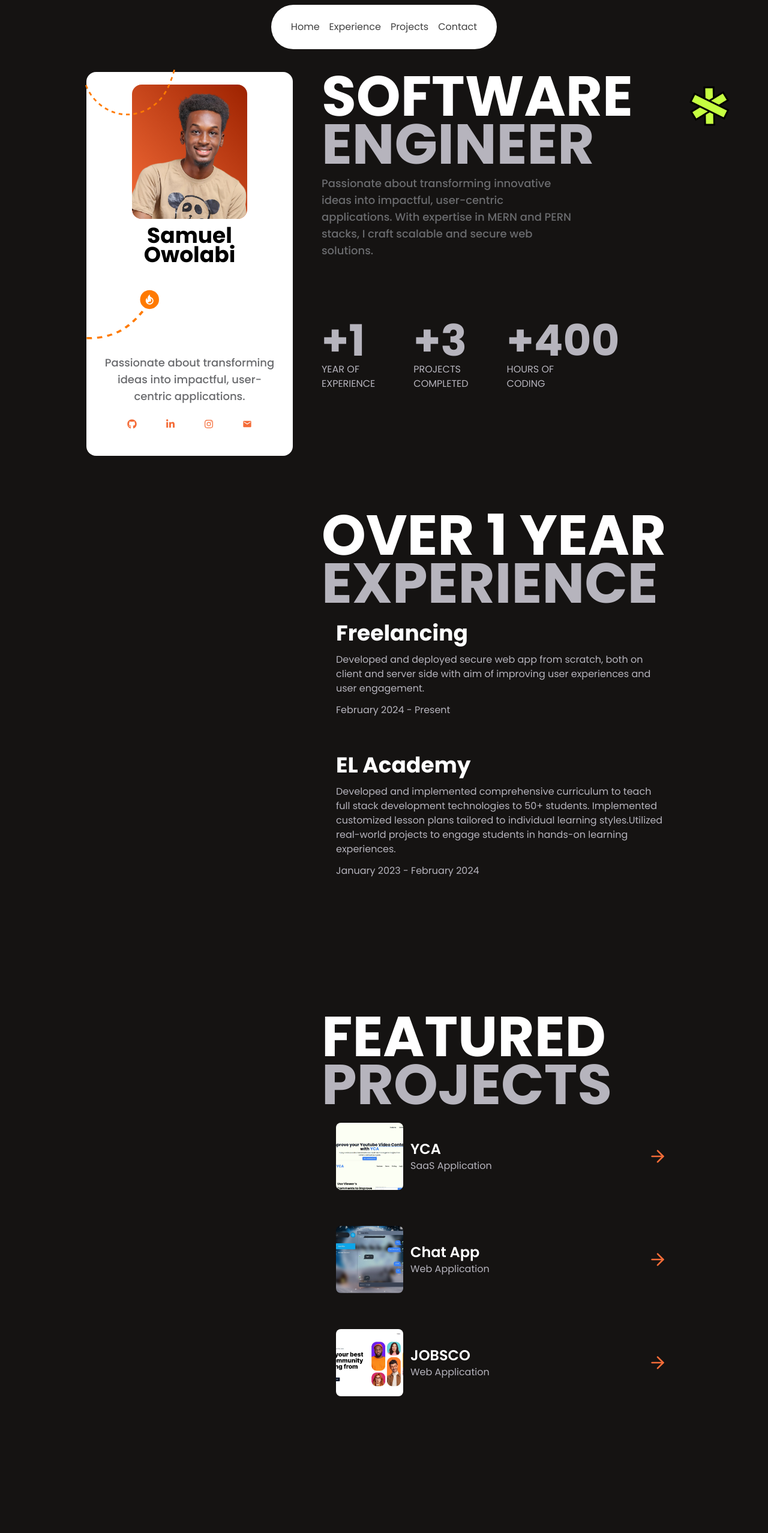
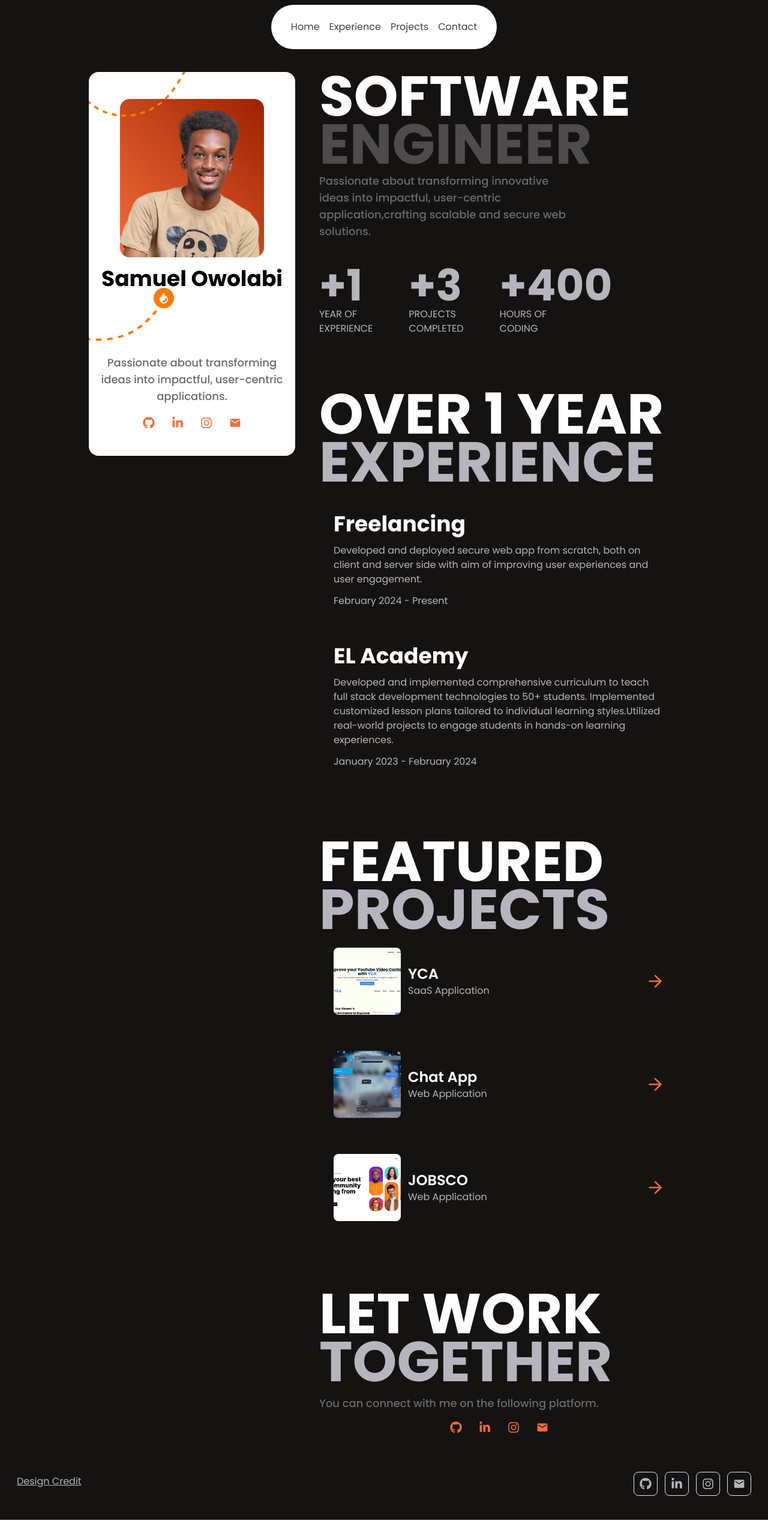
Before and after one commit to seo17/samuel-owolabi, a Next.js app: page / in a window 1280 px wide. Shown: the top 2556 px of the page at 60% size. After the commit the page ends 2534 px from the top, so only its background shows below. Built offline with nearby package versions, Linux system fonts and the light colour scheme.

Commit message:
Modified for mobile and tablet screen

```diff
--- a/src/app/page.tsx
+++ b/src/app/page.tsx
@@ -5,16 +5,19 @@ import Footer from "@/components/Footer";
 
 export default function Home() {
   return (
-    <main className="bg-black">
-      <Header />
-      <div className="flex flex-col lg:flex-row w-full px-[40px] pt-[120px] justify-center gap-x-12">
-        <div className="h-full">
-          <StickyProfile />
+    <main className="bg-black min-w-full w-full">
+      <div className=" w-full h-full">
+        <Header />
+        <div className=" w-full flex flex-col justify-center items-center">
+          <div className="flex flex-col lg:flex-row w-full md:w-[85vw] lg:w-full px-5 md:px-[40px] pt-[120px] justify-center gap-x-10 gap-y-10">
+            <StickyProfile />
+
+            <HeroSection />
+          </div>
         </div>
-        <HeroSection />
+
+        <Footer />
       </div>
-
-      <Footer />
     </main>
   );
 }
--- a/src/components/Footer.tsx
+++ b/src/components/Footer.tsx
@@ -4,11 +4,14 @@ import React from "react";
 
 const Footer = () => {
   return (
-    <footer className="w-full pb-10 mb-[50px] md:mb-2 text-light-gray px-7">
+    <footer className="w-full pb-10  text-light-gray px-7">
       <div className="flex mt-16 md:flex-row flex-col justify-between items-center">
-        <p className="md:text-base text-sm md:font-normal font-light mb-2">
-          Copyright © 2024 Samuel
-        </p>
+        <a
+          href="https://www.framer.com/marketplace/template/sawad/"
+          className="md:text-base text-sm md:font-normal font-light mb-2 underline"
+        >
+          Design Credit
+        </a>
 
         <div className="flex items-center md:gap-3 gap-6">
           {socialMedia.map((profile, index) => (
--- a/src/components/HeroSection.tsx
+++ b/src/components/HeroSection.tsx
@@ -11,36 +11,37 @@ import React from "react";
 
 function HeroSection() {
   return (
-    <div id="main" className="w-[50%]">
+    <div id="main" className="w-full lg:w-[50%]">
       {/* Hero Section */}
       <section id="CTA">
-        <h3 className="text-white font-bold text-[94px] leading-[80px] uppercase">
-          Software <span className="text-light-gray">Engineer</span>
+        <div className="flex flex-col items-center lg:items-start  gap-y-10">
+          <div className="flex flex-col gap-y-2">
+            <h3 className="text-center lg:text-start text-white font-bold text-[52px] leading-[45px] md:text-[94px] md:leading-[80px] uppercase">
+              Software <span className="text-light-gray/35">Engineer</span>
             </h3>
 
-        <div className="absolute z-100 right-16 top-36">
-          <img src={designElements.star} alt="star" />
+            <p className="text-center lg:text-start text-dark-gray font-medium text-lg mx-auto lg:mx-0 lg:w-[70%]">
+              Passionate about transforming innovative ideas into impactful,
+              user-centric application,crafting scalable and secure web
+              solutions.
+            </p>
           </div>
 
-        <p className="text-dark-gray font-medium text-lg w-[70%] mt-3">
-          Passionate about transforming innovative ideas into impactful,
-          user-centric applications. With expertise in MERN and PERN stacks, I
-          craft scalable and secure web solutions.
-        </p>
-
-        <div className="flex flex-row justify-start text-light-gray items-center space-x-16 uppercase mt-[100px]">
+          <div className="flex flex-row  justify-evenly md:justify-center lg:justify-start text-light-gray items-center space-x-5 md:gap-x-10 uppercase">
             {stats.map((item) => (
               <div key={item.figure} className="text-start">
-              <p className="font-bold text-7xl">{item.figure}</p>
+                <p className="font-bold text-5xl md:text-7xl">{item.figure}</p>
                 <p className="">{item.name}</p>
               </div>
             ))}
           </div>
+        </div>
       </section>
 
       {/* Experience */}
-      <section id="experience" className="mt-[200px]">
-        <h3 className="text-white text-start font-bold text-[94px] leading-[80px] uppercase">
+      <section id="experience" className="pt-[80px] md:pt-[90px]">
+        <div className="flex flex-col gap-2 md:gap-5">
+          <h3 className="text-white text-center lg:text-start font-bold text-[52px] leading-[45px] md:text-[94px] md:leading-[80px] uppercase">
             Over 1 year <span className="text-light-gray">Experience</span>
           </h3>
 
@@ -58,12 +59,15 @@ function HeroSection() {
               </div>
             ))}
           </div>
+        </div>
       </section>
 
       {/* Projects */}
-      <section id="experience" className="mt-[200px]">
-        <h3 className="text-white text-start font-bold text-[94px] leading-[80px] uppercase">
-          Featured <span className="text-light-gray">Projects</span>
+      <section id="experience" className="pt-[80px] md:pt-[90px]">
+        <div>
+          <h3 className="text-white text-center lg:text-start font-bold text-[42px] leading-[45px] md:leading-[80px] md:text-[74px] lg:text-[94px] uppercase">
+            Featured <br />
+            <span className="text-light-gray">Projects</span>
           </h3>
 
           <div className="flex flex-col space-y-3">
@@ -94,28 +98,29 @@ function HeroSection() {
               </Link>
             ))}
           </div>
+        </div>
       </section>
 
       {/* Contact */}
-      <section id="experience" className="mt-[200px]">
-        <h3 className="text-white text-start font-bold text-[94px] leading-[80px] uppercase">
+      <section id="experience" className="pt-[80px] md:pt-[90px]">
+        <div className="flex flex-col items-center lg:items-start gap-4">
+          <h3 className="text-white text-center lg:text-start font-bold text-[42px] leading-[45px] md:leading-[80px] md:text-[74px] lg:text-[94px] uppercase">
             Let Work <span className="text-light-gray">Together</span>
           </h3>
-
-        <p className="text-dark-gray font-medium text-lg w-[70%] mt-3">
-          I am just message away. You can message me on any of these platforms
+          <p className="text-center lg:text-start text-dark-gray font-medium text-lg ">
+            You can connect with me on the following platform.
           </p>
-
-        <div className=" flex flex-row w-fit justify-start mx-auto">
+          <div className="w-full flex flex-row justify-center lg:justify-center items-center space-x-7">
             {socialMedia.map((item) => (
               <Link
                 href={item.link}
                 key={item.id}
-              className="p-6 hover:bg-white/15 rounded-xl text-orange mx-auto"
+                className="hover:scale-125 rounded-xl text-orange"
               >
                 {item.icon}
               </Link>
             ))}
+          </div>{" "}
         </div>
       </section>
     </div>
--- a/src/components/StickyProfile.tsx
+++ b/src/components/StickyProfile.tsx
@@ -6,50 +6,59 @@ function StickyProfile() {
   return (
     <div
       id="sticky-profile"
-      className="bg-white w-[344px] h-[640px] px-6 flex flex-col justify-center items-center rounded-2xl sticky top-10"
+      className="bg-white w-full lg:w-[344px] lg:h-[640px]  flex flex-col  items-center rounded-2xl lg:sticky top-10 overflow-hidden"
     >
-      <div className="bg-gradient-to-tr from-orange to-[#9D2200] w-[65%] h-[35%] rounded-2xl">
+      <div className="w-full lg:w-[344px] lg:h-full flex flex-col items-center justify-center relative px-5 py-8 gap-5">
+        <div className="rotate-12 absolute -top-10 lg:-top-6 left-[185px] lg:-left-10 ">
+          <img
+            src={designElements.dottedCircle}
+            alt="dotted half circle"
+            className="w-full"
+          />
+        </div>
+        <div className="bg-gradient-to-tr from-orange to-[#9D2200] w-[200px]  h-[200px] md:w-[240px] md:h-[264px] rounded-2xl">
           <img
             src="./images/Samuel Owolabi.png"
             alt="Samuel Owolabi image"
             className="object-cover w-[100%] h-[100%] rounded-2xl"
           />
         </div>
-      <h1 className="text-center font-bold text-[1.75rem] md:text-[2.25rem] leading-8 mt-3">
+
+        <div className="flex flex-col w-full gap-5 lg:gap-[110px]">
+          <h1 className="text-center font-bold text-[1.75rem] md:text-[2.25rem] leading-8">
             Samuel Owolabi
           </h1>
-      <div className="absolute -top-1 -left-[0.15rem] w-[150px] h-[70px]">
-        <img
-          src={designElements.dottedCircle}
-          alt="dotted half circle"
-          className="w-full"
-        />
-      </div>
-      <div className="overflow-hidden relative -left-12 *:w-[250px] h-[150px]">
-        <img
-          src={designElements.dottedFire}
-          alt={"dotted half circle with flame icon"}
-          className="relative -left-32"
-        />
-      </div>
-      <p className="text-dark-gray text-center font-medium text-lg">
+
+          <div className="flex flex-col items-center gap-5">
+            <p className="text-dark-gray text-center font-medium text-lg lg:w-full">
               Passionate about transforming ideas into impactful, user-centric
               applications.
             </p>
+
             {/* Add social media */}
 
-      <div className=" flex flex-row w-fit justify-start mx-auto">
+            <div className="w-full flex flex-row justify-center items-center space-x-7">
               {socialMedia.map((item) => (
                 <Link
                   href={item.link}
                   key={item.id}
-            className="p-6 hover:scale-125 rounded-xl text-orange mx-auto"
+                  className="hover:scale-125 rounded-xl text-orange"
                 >
                   {item.icon}
                 </Link>
               ))}
             </div>
           </div>
+        </div>
+
+        <div className="overflow-hidden absolute -left-32 bottom-40">
+          <img
+            src={designElements.dottedFire}
+            alt={"dotted half circle with flame icon"}
+          />
+        </div>
+      </div>
+    </div>
   );
 }
 
--- a/src/lib/index.tsx
+++ b/src/lib/index.tsx
@@ -83,22 +83,22 @@ export const toolsStack = [
 export const socialMedia = [
   {
     id: 1,
-    icon: <FaGithub />,
+    icon: <FaGithub size={20} />,
     link: "https://github.com/seo17",
   },
   {
     id: 2,
-    icon: <FaLinkedinIn />,
+    icon: <FaLinkedinIn size={20} />,
     link: "https://www.linkedin.com/in/samuel-owolabi-a5243225b",
   },
   {
     id: 3,
-    icon: <FaInstagram />,
+    icon: <FaInstagram size={20} />,
     link: "https://www.instagram.com/s.e.o_17/",
   },
   {
     id: 4,
-    icon: <MdEmail />,
+    icon: <MdEmail size={20} />,
     link: "mailto: ebenmosi17@gmail.com",
   },
 ];
```
Lines whose indentation alone changed are shown as unchanged.
